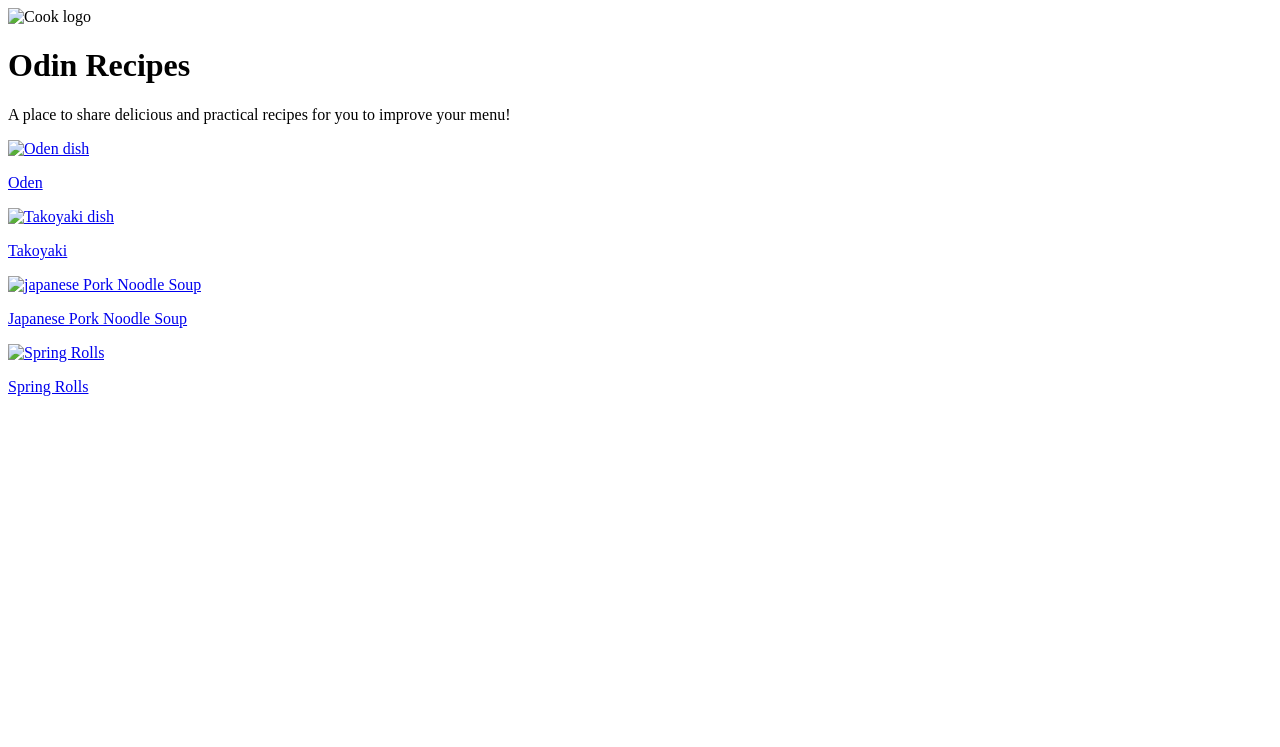
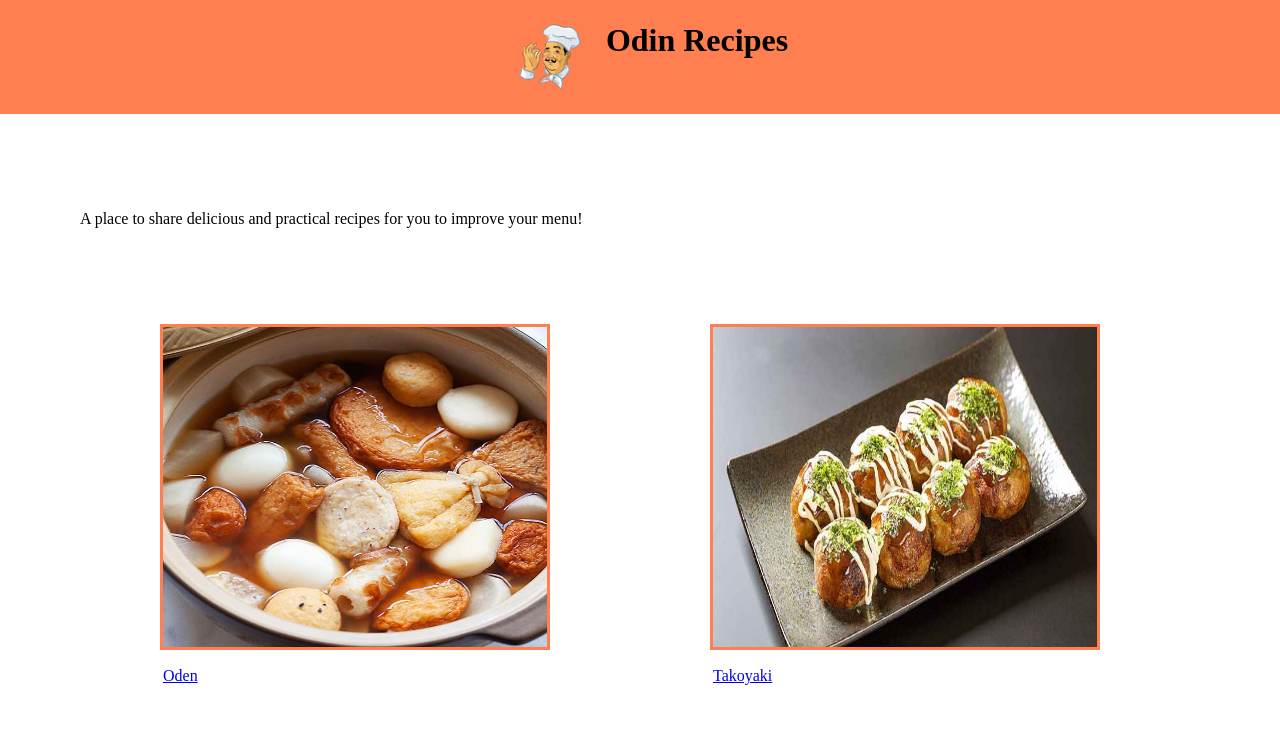
Before and after one commit to jo-rocha/html-css-javascript-projects, a plain HTML site: page recipes-page/recipes-land-page.html in a window 1280 px wide. Shown: the top 747 px of the page. Drawn offline with Linux system fonts and the light colour scheme; the site is published under a folder, as on GitHub Pages, so addresses that start at the root find nothing.

Commit message:
image directories adjusted

```diff
--- a/recipes-page/recipes-land-page.html
+++ b/recipes-page/recipes-land-page.html
@@ -3,11 +3,11 @@
 <head>
     <meta charset="utf-8">
     <title>GoodEatRecipes</title>
-    <link rel="stylesheet" href="/recipes-page/css/recipes.css">
+    <link rel="stylesheet" href="css/recipes.css">
 </head>
 <body>
     <header id="top-pannel">
-        <img src="/recipes-page/img/cook.png" alt="Cook logo">
+        <img src="img/cook.png" alt="Cook logo">
         <h1>Odin Recipes</h1>
     </header>
     <div id="welcome-sentence">
@@ -16,13 +16,13 @@
     <div id="first-content-block">
         <div class="recipe-block" id="oden">
             <a href="/recipes-page/recipes/oden.html">
-                <img src="/recipes-page/img/oden.jpg" alt="Oden dish" id="odenpic">
+                <img src="img/oden.jpg" alt="Oden dish" id="odenpic">
                 <p>Oden</p>
             </a>
         </div>
         <div class="recipe-block" id="takoyaki">
             <a href="/recipes-page/recipes/takoyaki.html">
-                <img src="/recipes-page/img/takoyaki.jpg" alt="Takoyaki dish" id="takoyakipic">
+                <img src="img/takoyaki.jpg" alt="Takoyaki dish" id="takoyakipic">
                 <div><p>Takoyaki</p></div>
             </a>
         </div>
@@ -30,13 +30,13 @@
     <div id="second-content-block">
         <div class="recipe-block" id="soup">
             <a href="/recipes-page/recipes/soup.html">
-                <img src="/recipes-page/img/soup.jpg" alt="japanese Pork Noodle Soup" id="souppic">
+                <img src="img/soup.jpg" alt="japanese Pork Noodle Soup" id="souppic">
                 <p>Japanese Pork Noodle Soup</p>
             </a>
         </div>
         <div class="recipe-block" id="springroll">
             <a href="/recipes-page/recipes/springrolls.html">
-                <img src="/recipes-page/img/springroll.jpeg" alt="Spring Rolls" id="springrollpic">
+                <img src="img/springroll.jpeg" alt="Spring Rolls" id="springrollpic">
                 <p>Spring Rolls</p>
             </a>
         </div>
```
Also changed, not shown: recipes-page/cook.png (added).
